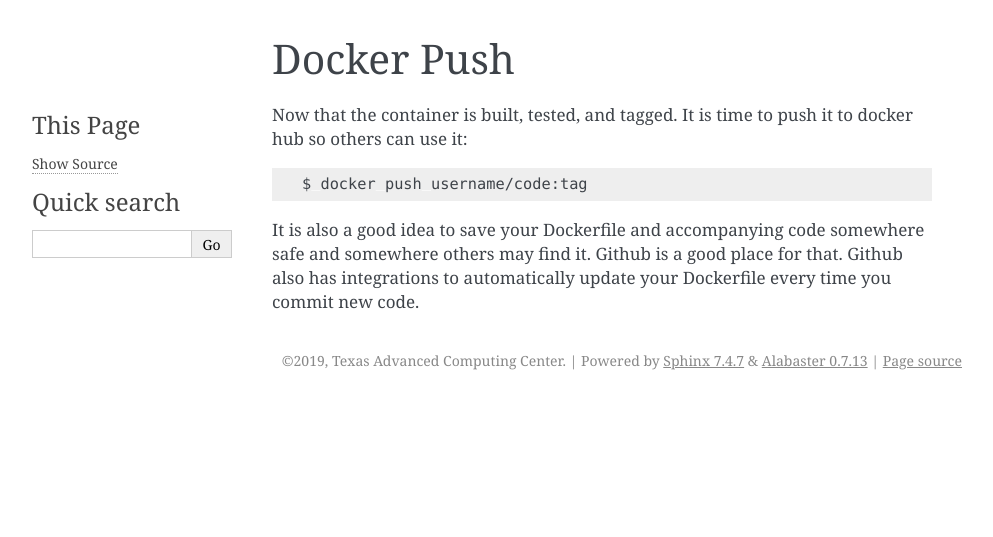
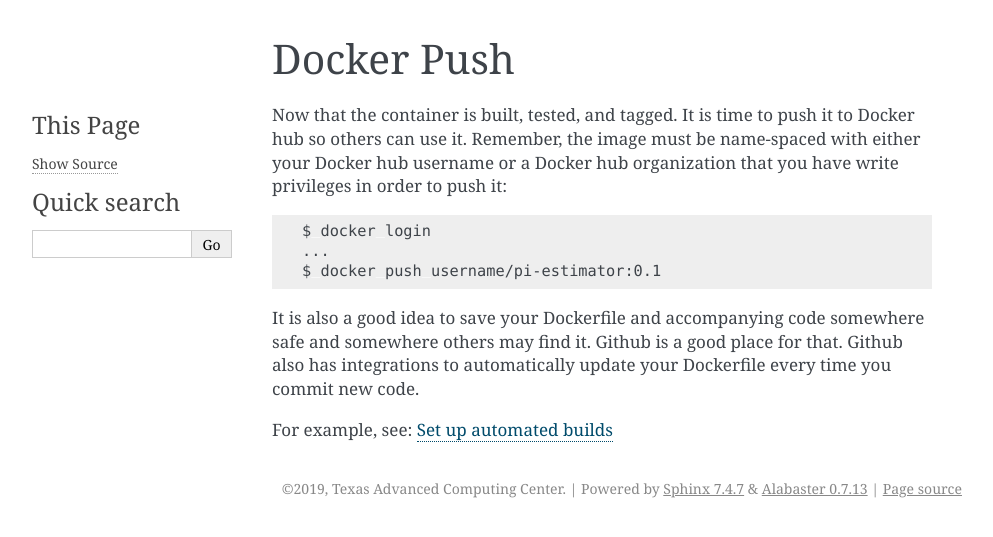
Before and after one commit to TACC/containers_at_tacc, a Sphinx documentation site: the page built from docs/containerize-your-code/docker_push.rst, in a window 1280 px wide. Shown: the top 537 px of the page, without its empty margins (148-1141 px from the left). Built offline with Sphinx 7.4.7, drawn with Linux system fonts in a browser that asks for light colours.

Commit message:
fixing capitalization issues, namespacing out of username

```diff
--- a/docs/containerize-your-code/docker_push.rst
+++ b/docs/containerize-your-code/docker_push.rst
@@ -1,10 +1,20 @@
 Docker Push
 ===========
 
-Now that the container is built, tested, and tagged. It is time to push it to docker hub so others can use it:
+Now that the container is built, tested, and tagged. It is time to push it to
+Docker hub so others can use it. Remember, the image must be name-spaced with
+either your Docker hub username or a Docker hub organization that you have write
+privileges in order to push it:
 
 .. code-block:: bash
 
-   $ docker push username/code:tag
+   $ docker login
+   ...
+   $ docker push username/pi-estimator:0.1
 
-It is also a good idea to save your Dockerfile and accompanying code somewhere safe and somewhere others may find it. Github is a good place for that. Github also has integrations to automatically update your Dockerfile every time you commit new code.
+It is also a good idea to save your Dockerfile and accompanying code somewhere
+safe and somewhere others may find it. Github is a good place for that. Github
+also has integrations to automatically update your Dockerfile every time you
+commit new code.
+
+For example, see: `Set up automated builds <https://docs.docker.com/docker-hub/builds/>`_
--- a/docs/containerize-your-code/getting_set_up.rst
+++ b/docs/containerize-your-code/getting_set_up.rst
@@ -16,7 +16,7 @@ example:
   $ cd python-container/
   $ touch Dockerfile
   $ pwd
-  /Users/wallen/python-container/
+  /Users/username/python-container/
   $ ls
   Dockerfile
 
@@ -62,6 +62,6 @@ Now, you should have two files and nothing else in this folder:
 .. code-block:: shell
 
    $ pwd
-   /Users/wallen/python-container/
+   /Users/username/python-container/
    $ ls
    Dockerfile     pi.py
--- a/docs/containerize-your-code/interactive_build.rst
+++ b/docs/containerize-your-code/interactive_build.rst
@@ -35,7 +35,7 @@ Here is an explanation of the options:
    /bin/bash       # shell to start inside container
 
 If this is your first time calling an Ubuntu 16.04 container on your laptop,
-then docker will first download the image. The command prompt will change,
+then Docker will first download the image. The command prompt will change,
 signaling you are now 'inside' the container.
 
 **Update and Upgrade**
--- a/docs/containerize-your-code/the_dockerfile.rst
+++ b/docs/containerize-your-code/the_dockerfile.rst
@@ -41,7 +41,7 @@ image may look like:
    RUN apt-get install -y python3
 
 Each RUN instruction creates an intermediate image (called a 'layer'). Too many
-layers makes the docker image less performant, and makes building less
+layers makes the Docker image less performant, and makes building less
 efficient. We can minimize the number of layers by combining the RUN
 instructions:
 
@@ -62,7 +62,7 @@ A similar RUN instruction for a RedHat / CentOS base image may look like:
 There are a couple different ways to get your source code inside the image. One
 way is to use a RUN instruction with `wget` to pull your code from the web. When
 you are developing, however, it is usually more practical to copy code in from
-the docker build context using the COPY instruction. For example, we can add our
+the Docker build context using the COPY instruction. For example, we can add our
 `pi.py` python script to a root-level `/code` directory with the following
 instruction:
 
```
